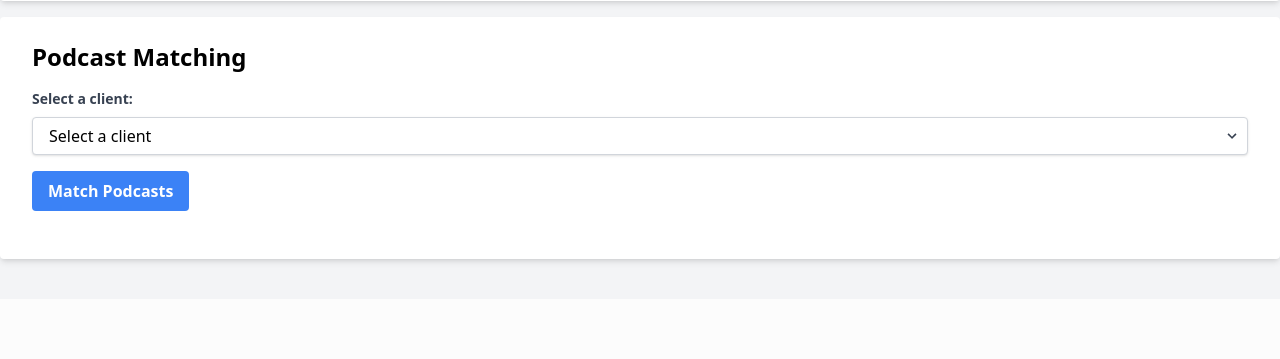
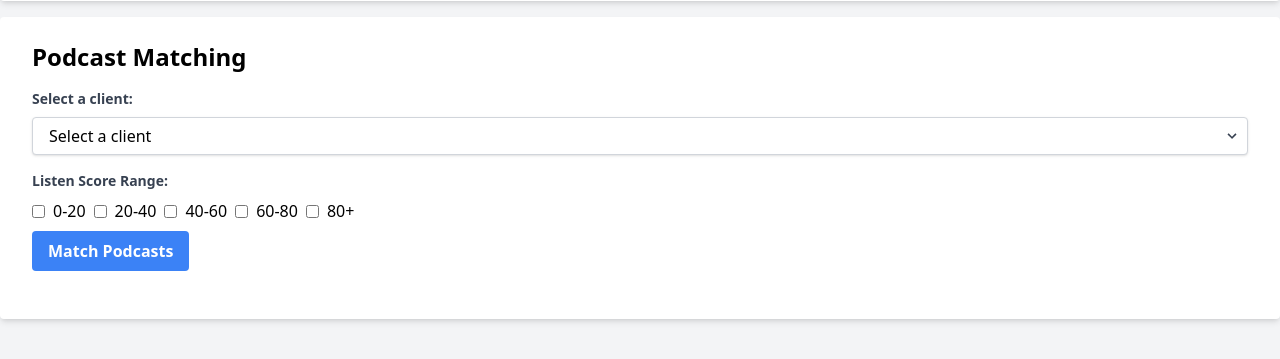
Before and after one commit to abduldattijo/podcast-matcher, a Flask app: page /upload_combined in a window 1280 px wide. Shown: the part 859-1218 px from the top of the page. Before the commit the page ends 1124 px from the top, so only its background shows below. Run offline with Flask 3, Linux system fonts and the light colour scheme; data that the repository does not hold is empty; some libraries are stand-ins or nearby versions.

Commit message:
added filter functionality

```diff
--- a/routes.py
+++ b/routes.py
@@ -17,13 +17,37 @@
         if isinstance(embedding_str, list):
             return embedding_str
         if isinstance(embedding_str, str):
-            # Remove brackets and split string into list of numbers
             embedding_str = embedding_str.strip('[]')
             return [float(x.strip()) for x in embedding_str.split(',')]
         return None
     except Exception as e:
         logger.error(f"Error parsing embedding: {str(e)}")
         return None
+
+def parse_listen_score_ranges(ls_ranges_str):
+    try:
+        if not ls_ranges_str:
+            return []
+
+        ranges = []
+        for range_str in ls_ranges_str.split(','):
+            if range_str == "80-100":
+                ranges.append((80, 100))
+            else:
+                start, end = map(int, range_str.split('-'))
+                ranges.append((start, end))
+        return ranges
+    except Exception as e:
+        logger.error(f"Error parsing listen score ranges: {str(e)}")
+        return []
+
+def is_in_listen_score_range(score, ranges):
+    if not ranges:
+        return True
+    for start, end in ranges:
+        if start <= score <= end:
+            return True
+    return False
 
 def init_routes(app):
     @app.route('/')
@@ -49,6 +73,8 @@
         except Exception as e:
             logger.error(f"Error fetching clients: {str(e)}")
             return jsonify({"error": str(e)}), 500
+
+
 
     @app.route('/upload_client', methods=['POST'])
     def upload_client():
@@ -114,16 +140,10 @@
             flash(f"Error uploading client data: {str(e)}")
             return redirect(url_for('upload_combined'))
 
-
-
-
-
-
-
     @app.route('/upload_podcast', methods=['POST'])
     def upload_podcast():
         try:
-            from main import process_podcast
+            from scripts.main import process_podcast
 
             client_id = request.form.get("client_id")
             if not client_id:
@@ -208,13 +228,23 @@
             flash(f"Error: {str(e)}")
             return redirect(url_for('upload_combined'))
 
+
+
+
+
+
     @app.route('/match_podcasts')
     def match_podcasts():
         try:
             client_id = request.args.get("client_id")
+            ls_ranges_str = request.args.get("ls_ranges", "")
 
             if not client_id:
                 return jsonify({"error": "Client ID is missing."}), 400
+
+            # Parse listen score ranges
+            ls_ranges = parse_listen_score_ranges(ls_ranges_str)
+            logger.info(f"Applying listen score ranges: {ls_ranges}")
 
             # Get client data from Supabase
             client_data = supabase.table('client_data')\
@@ -248,20 +278,26 @@
             if not podcasts.data:
                 return jsonify({"error": "No podcasts found."}), 400
 
+            # Apply listen score filter and parse embeddings
             valid_podcasts = []
             for p in podcasts.data:
-                if p.get('embedding'):
-                    embedding = parse_embedding_string(p['embedding'])
-                    if embedding:
-                        p['embedding'] = embedding
-                        valid_podcasts.append(p)
+                try:
+                    listen_score = float(p['listen_score'])
+                    if p.get('embedding') and (not ls_ranges or is_in_listen_score_range(listen_score, ls_ranges)):
+                        embedding = parse_embedding_string(p['embedding'])
+                        if embedding:
+                            p['embedding'] = embedding
+                            valid_podcasts.append(p)
+                except (ValueError, TypeError) as e:
+                    logger.warning(f"Invalid listen score for podcast {p.get('id')}: {e}")
+                    continue
 
             if not valid_podcasts:
-                return jsonify({"error": "No valid podcast embeddings found."}), 400
+                return jsonify({"error": "No valid podcast matches found with the selected filters."}), 400
 
             podcast_embeddings = np.array([p['embedding'] for p in valid_podcasts])
 
-            # Get episodes from Supabase
+            # Get episodes
             episode_ids = [p['id'] for p in valid_podcasts]
             episodes = supabase.table('episodes')\
                 .select('*')\
--- a/static/js/matching.js
+++ b/static/js/matching.js
@@ -5,7 +5,31 @@
         return;
     }
 
-    fetch(`/match_podcasts?client_id=${clientId}`)
+    // Get selected listen score ranges
+    const selectedRanges = Array.from(document.querySelectorAll('input[name="ls_range"]:checked'))
+        .map(checkbox => checkbox.value);
+
+    // Build query URL with selected ranges
+    const queryParams = new URLSearchParams({
+        client_id: clientId,
+        ls_ranges: selectedRanges.join(',')
+    });
+
+    // Update active filters display
+    updateActiveFilters(selectedRanges);
+
+    // Show loading state
+    document.getElementById('matchingResults').innerHTML = `
+        <div class="flex items-center justify-center py-4">
+            <svg class="animate-spin h-5 w-5 text-blue-500 mr-2" xmlns="http://www.w3.org/2000/svg" fill="none" viewBox="0 0 24 24">
+                <circle class="opacity-25" cx="12" cy="12" r="10" stroke="currentColor" stroke-width="4"></circle>
+                <path class="opacity-75" fill="currentColor" d="M4 12a8 8 0 018-8V0C5.373 0 0 5.373 0 12h4zm2 5.291A7.962 7.962 0 014 12H0c0 3.042 1.135 5.824 3 7.938l3-2.647z"></path>
+            </svg>
+            <span class="text-gray-600">Matching podcasts...</span>
+        </div>
+    `;
+
+    fetch(`/match_podcasts?${queryParams}`)
         .then(response => response.json())
         .then(data => {
             if (data.error) {
@@ -23,8 +47,46 @@
         });
 }
 
+function updateActiveFilters(selectedRanges) {
+    const activeFiltersDiv = document.getElementById('activeFilters');
+    if (selectedRanges.length > 0) {
+        activeFiltersDiv.innerHTML = `
+            <div class="text-sm text-gray-600 mt-2">
+                Active Filters:
+                ${selectedRanges.map(range => `
+                    <span class="filter-badge">
+                        LS: ${range}
+                        <button onclick="removeFilter('${range}')" class="ml-1 focus:outline-none">
+                            ×
+                        </button>
+                    </span>
+                `).join('')}
+            </div>
+        `;
+    } else {
+        activeFiltersDiv.innerHTML = '';
+    }
+}
+
+function removeFilter(range) {
+    const checkbox = document.querySelector(`input[name="ls_range"][value="${range}"]`);
+    if (checkbox) {
+        checkbox.checked = false;
+        matchPodcasts();
+    }
+}
+
 function displayPodcastMatches(data) {
     const resultsDiv = document.getElementById('matchingResults');
+
+    if (data.length === 0) {
+        resultsDiv.innerHTML = `
+            <div class="text-gray-600 mt-4">
+                No matching podcasts found with the selected criteria.
+            </div>
+        `;
+        return;
+    }
 
     let html = `
         <div class="overflow-x-auto mt-4">
--- a/static/js/upload.js
+++ b/static/js/upload.js
@@ -53,9 +53,18 @@
                 <path d="M4 4a2 2 0 012-2h8a2 2 0 012 2v12a2 2 0 01-2 2H6a2 2 0 01-2-2V4z"></path>
             </svg>
             <span>${file.name}</span>
+            <button onclick="removeFile(this)" class="text-red-500 hover:text-red-700 ml-2" type="button">×</button>
         `;
         selectedFilesDiv.appendChild(fileDiv);
     });
+}
+
+function removeFile(button) {
+    const fileDiv = button.parentElement;
+    fileDiv.remove();
+    // Clear the actual file input
+    const fileInput = document.getElementById('clientFiles');
+    fileInput.value = '';
 }
 
 function handlePodcastSelect(e) {
@@ -69,6 +78,7 @@
                     <path d="M4 4a2 2 0 012-2h8a2 2 0 012 2v12a2 2 0 01-2 2H6a2 2 0 01-2-2V4z"></path>
                 </svg>
                 <span>${file.name}</span>
+                <button onclick="removePodcastFile()" class="text-red-500 hover:text-red-700 ml-2" type="button">×</button>
             </div>
         `;
     } else {
@@ -76,6 +86,20 @@
         alert('Please upload a CSV file');
         e.target.value = '';
     }
+}
+
+function removePodcastFile() {
+    const selectedFileDiv = document.getElementById('selectedPodcastFile');
+    selectedFileDiv.innerHTML = '';
+    const fileInput = document.getElementById('podcastFile');
+    fileInput.value = '';
+}
+
+function updateProgress(progressDiv, percentage) {
+    const progressBar = progressDiv.querySelector('.progress-bar');
+    const progressText = progressDiv.querySelector('span');
+    progressBar.style.width = percentage + '%';
+    progressText.textContent = percentage + '%';
 }
 
 async function showSuccessMessage(message) {
@@ -86,44 +110,6 @@
     await new Promise(resolve => setTimeout(resolve, 3000));
 
     successMessage.classList.remove('show');
-}
-
-function updateClientDropdowns(clients) {
-    const clientSelects = [
-        document.getElementById('clientSelect'),
-        document.getElementById('podcastClientSelect'),
-        document.getElementById('matchingClientSelect')
-    ];
-
-    clientSelects.forEach(select => {
-        const currentValue = select.value;
-        select.innerHTML = '<option value="">Select a client</option>';
-
-        clients.forEach(client => {
-            const option = document.createElement('option');
-            option.value = client.id;
-            option.textContent = client.name;
-            select.appendChild(option);
-        });
-
-        if (select.id === 'clientSelect') {
-            const newOption = document.createElement('option');
-            newOption.value = 'new';
-            newOption.textContent = 'Add New Client';
-            select.appendChild(newOption);
-        }
-
-        if (currentValue && select.querySelector(`option[value="${currentValue}"]`)) {
-            select.value = currentValue;
-        }
-    });
-}
-
-function updateProgress(progressDiv, percentage) {
-    const progressBar = progressDiv.querySelector('.progress-bar');
-    const progressText = progressDiv.querySelector('span');
-    progressBar.style.width = percentage + '%';
-    progressText.textContent = percentage + '%';
 }
 
 // Form submission handlers
@@ -222,4 +208,51 @@
             }
         });
     }
+
+    // Initialize filter listeners
+    initializeFilterListeners();
 });
+
+function initializeFilterListeners() {
+    const rangeCheckboxes = document.querySelectorAll('input[name="ls_range"]');
+    rangeCheckboxes.forEach(checkbox => {
+        checkbox.addEventListener('change', () => {
+            const selectedRanges = Array.from(document.querySelectorAll('input[name="ls_range"]:checked'))
+                .map(cb => cb.value);
+            updateActiveFilters(selectedRanges);
+        });
+    });
+}
+
+function updateClientDropdowns(clients) {
+    const clientSelects = [
+        document.getElementById('clientSelect'),
+        document.getElementById('podcastClientSelect'),
+        document.getElementById('matchingClientSelect')
+    ];
+
+    clientSelects.forEach(select => {
+        if (select) {
+            const currentValue = select.value;
+            select.innerHTML = '<option value="">Select a client</option>';
+
+            clients.forEach(client => {
+                const option = document.createElement('option');
+                option.value = client.id;
+                option.textContent = client.name;
+                select.appendChild(option);
+            });
+
+            if (select.id === 'clientSelect') {
+                const newOption = document.createElement('option');
+                newOption.value = 'new';
+                newOption.textContent = 'Add New Client';
+                select.appendChild(newOption);
+            }
+
+            if (currentValue && select.querySelector(`option[value="${currentValue}"]`)) {
+                select.value = currentValue;
+            }
+        }
+    });
+}
--- a/templates/upload.html
+++ b/templates/upload.html
@@ -19,8 +19,14 @@
             transform: translateY(0);
             opacity: 1 !important;
         }
-        .progress-bar {
-            transition: width 0.3s ease-in-out;
+        .form-checkbox {
+            @apply rounded border-gray-300 text-blue-600 shadow-sm focus:border-blue-300 focus:ring focus:ring-blue-200 focus:ring-opacity-50;
+        }
+        .filter-section {
+            @apply bg-gray-50 p-4 rounded-lg mb-4;
+        }
+        .filter-badge {
+            @apply inline-flex items-center px-2 py-1 rounded-full text-xs font-medium bg-blue-100 text-blue-800 mr-2;
         }
     </style>
 </head>
@@ -67,8 +73,6 @@
                     </div>
                     <input type="file" id="clientFiles" name="files" multiple class="hidden" onchange="handleFileSelect(event)">
                     <div id="selectedClientFiles" class="mt-2 space-y-2"></div>
-
-                    <!-- Client Upload Progress Bar -->
                     <div id="clientUploadProgress" class="hidden mt-4">
                         <div class="w-full bg-gray-200 rounded-full h-2.5">
                             <div class="bg-blue-600 h-2.5 rounded-full progress-bar" style="width: 0%"></div>
@@ -118,8 +122,6 @@
                     </div>
                     <input type="file" id="podcastFile" name="file" accept=".csv" class="hidden" onchange="handlePodcastSelect(event)">
                     <div id="selectedPodcastFile" class="mt-2"></div>
-
-                    <!-- Podcast Upload Progress Bar -->
                     <div id="podcastUploadProgress" class="hidden mt-4">
                         <div class="w-full bg-gray-200 rounded-full h-2.5">
                             <div class="bg-blue-600 h-2.5 rounded-full progress-bar" style="width: 0%"></div>
@@ -154,6 +156,34 @@
                 </div>
             </div>
 
+            <!-- Listen Score Filter Section -->
+            <div class="filter-section">
+                <label class="block text-gray-700 text-sm font-bold mb-2">Listen Score Range:</label>
+                <div class="flex flex-wrap gap-2">
+                    <label class="inline-flex items-center">
+                        <input type="checkbox" class="form-checkbox" name="ls_range" value="0-20">
+                        <span class="ml-2">0-20</span>
+                    </label>
+                    <label class="inline-flex items-center">
+                        <input type="checkbox" class="form-checkbox" name="ls_range" value="20-40">
+                        <span class="ml-2">20-40</span>
+                    </label>
+                    <label class="inline-flex items-center">
+                        <input type="checkbox" class="form-checkbox" name="ls_range" value="40-60">
+                        <span class="ml-2">40-60</span>
+                    </label>
+                    <label class="inline-flex items-center">
+                        <input type="checkbox" class="form-checkbox" name="ls_range" value="60-80">
+                        <span class="ml-2">60-80</span>
+                    </label>
+                    <label class="inline-flex items-center">
+                        <input type="checkbox" class="form-checkbox" name="ls_range" value="80-100">
+                        <span class="ml-2">80+</span>
+                    </label>
+                </div>
+                <div id="activeFilters" class="mt-2"></div>
+            </div>
+
             <button onclick="matchPodcasts()" class="bg-blue-500 hover:bg-blue-700 text-white font-bold py-2 px-4 rounded focus:outline-none focus:shadow-outline">
                 Match Podcasts
             </button>
```
